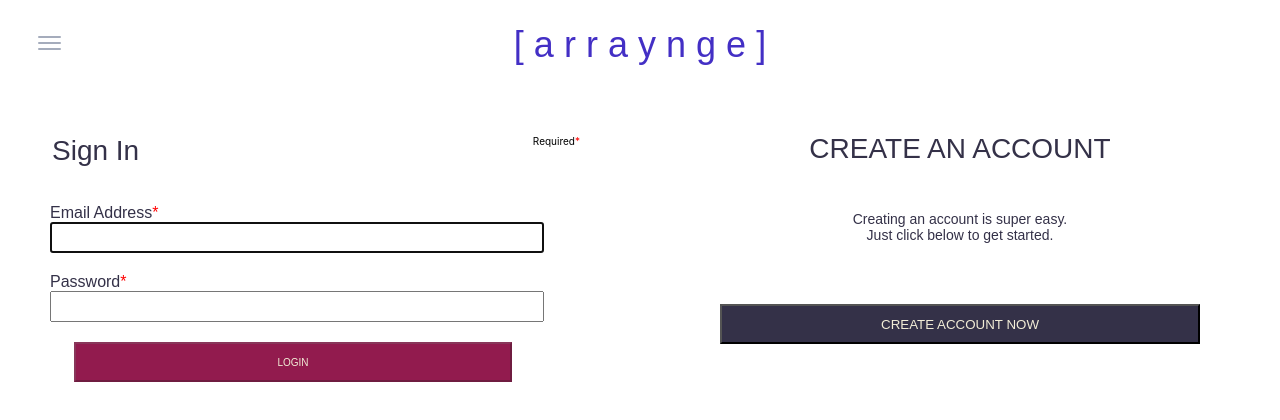
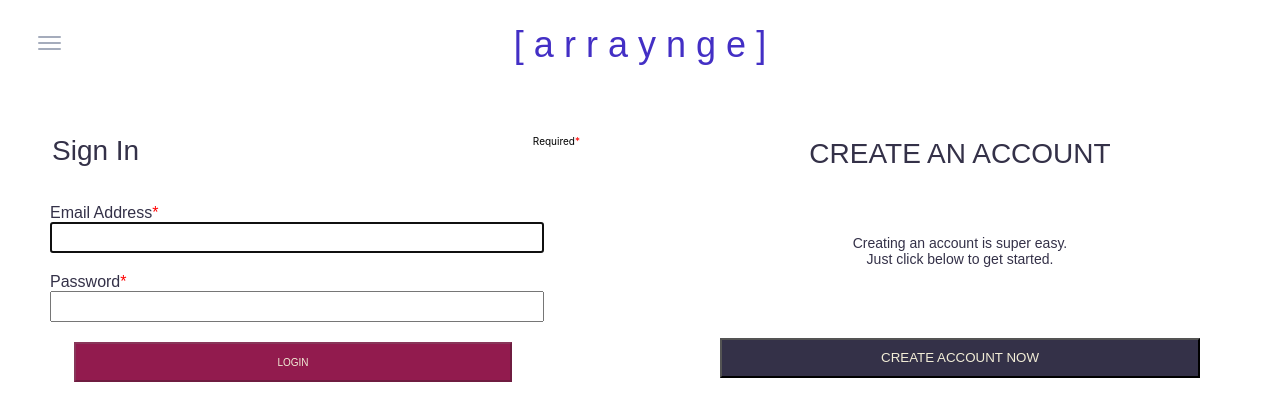
Before and after one commit to sarahcheatham/arraynge, a React (Create React App) app: page / in a window 1280 px wide. Shown: the top 420 px of the page. Built offline with nearby package versions, Linux system fonts and the light colour scheme.

Commit message:
handlesignupclick working

```diff
--- a/src/App.css
+++ b/src/App.css
@@ -148,6 +148,7 @@
   font-weight: 100;
   font-size: 28px;
   color: #343148;
+  align-self: center;
 }
 .signupText{
   grid-column: 1 / 2;
@@ -157,34 +158,20 @@
   font-weight: 100;
   font-size: 14px;
   color: #343148;
+  align-self: center;
+}
 
-}
-.signupBox{
-  position: relative;
-  top: 0;
-  left: 0;
+.signupButton{
   grid-column: 1 / 2;
   grid-row: 3 / 4;
-  width: 100%;
-  height: 100%;
-}
-.signupOverlay{
-  position: absolute;
-  top: 0;
-  left: 0;
-  width: 100%;
-  height: 100%;
-  background: rgba(247, 246, 246, 0);
-  transition: background 0.5 ease;
-}
-.signupButton{
   color: #f2edd7;
   background-color: #343148;
   height: 40px;
   width: 75%;
   margin-left: 20px;
   margin-right: 20px;
-
+  align-self: center;
+  justify-self: center;
 }
 /* end SignUp component */
 
--- a/src/App.js
+++ b/src/App.js
@@ -5,15 +5,8 @@ import Navbar from './components/navbar';
 import LoginPage from './components/loginPage';
 
 class App extends Component {
-  constructor(props){
-    super(props);
-    this.state={
-      whattoshow: 0
-    };
-  }
 
   render() {
-    let content = null;
     return (
       <div className="App">
         <Header/>
--- a/src/components/loginPage.js
+++ b/src/components/loginPage.js
@@ -3,6 +3,7 @@ import Login from './login';
 import SignUp from './signup';
 
 export default class LoginPage extends Component{
+
     render(){
         return(
             <div className="loginPage">
--- a/src/components/signup.js
+++ b/src/components/signup.js
@@ -1,36 +1,30 @@
 import React, {Component} from "react";
 
-
 export default class SignUp extends Component {
-    constructor(props){
-        super(props);
-        this.handleSignupClick = this.handleSignupClick.bind(this);
+    constructor(){
+        super();
         this.state={
             createNewUser: false
         }
+        this.handleSignupClick = this.handleSignupClick.bind(this);
     }
     handleSignupClick(){
         this.setState({createNewUser: true});
     }
     render(){
-        const createNewUser = this.state.createNewUser;
-        let content = null;
+        // const createNewUser = this.state.createNewUser;
+        // let content = null;
 
         return(
             <div className="signup">
                 <h2 className="signupHeader">CREATE AN ACCOUNT</h2>
                 <p className="signupText">Creating an account is super easy. <br/>Just click below to get started.</p>
-                <span className="signupBox">
-                        <div className="signupOverlay">
-                        </div>
                 <button
-                        type="submit"
                     className="signupButton"
                     onClick={this.handleSignupClick}
                 >
                     CREATE ACCOUNT NOW
                 </button>
-                </span>
             </div>
         )
     }
```
Also changed, not shown: src/components/newUserPage.js (added, +9 -0 lines). Lines whose indentation alone changed are shown as unchanged.
